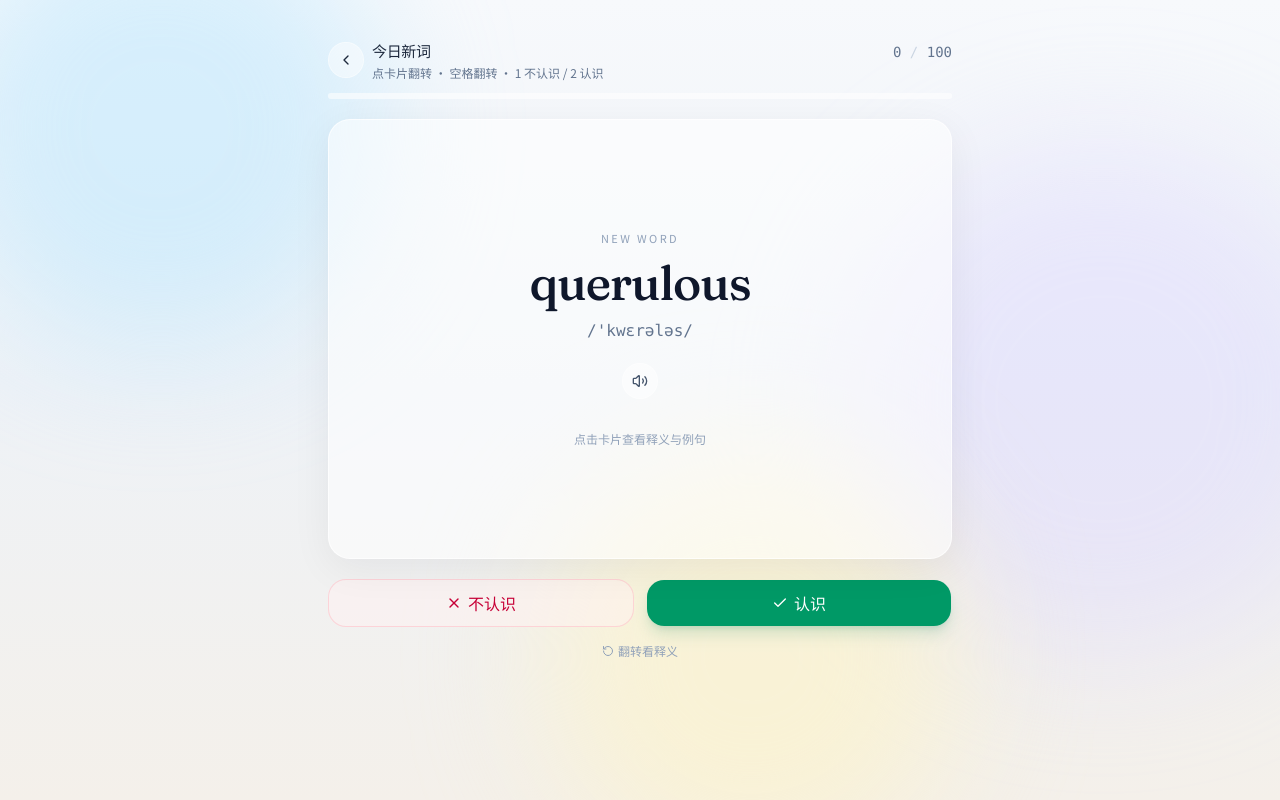
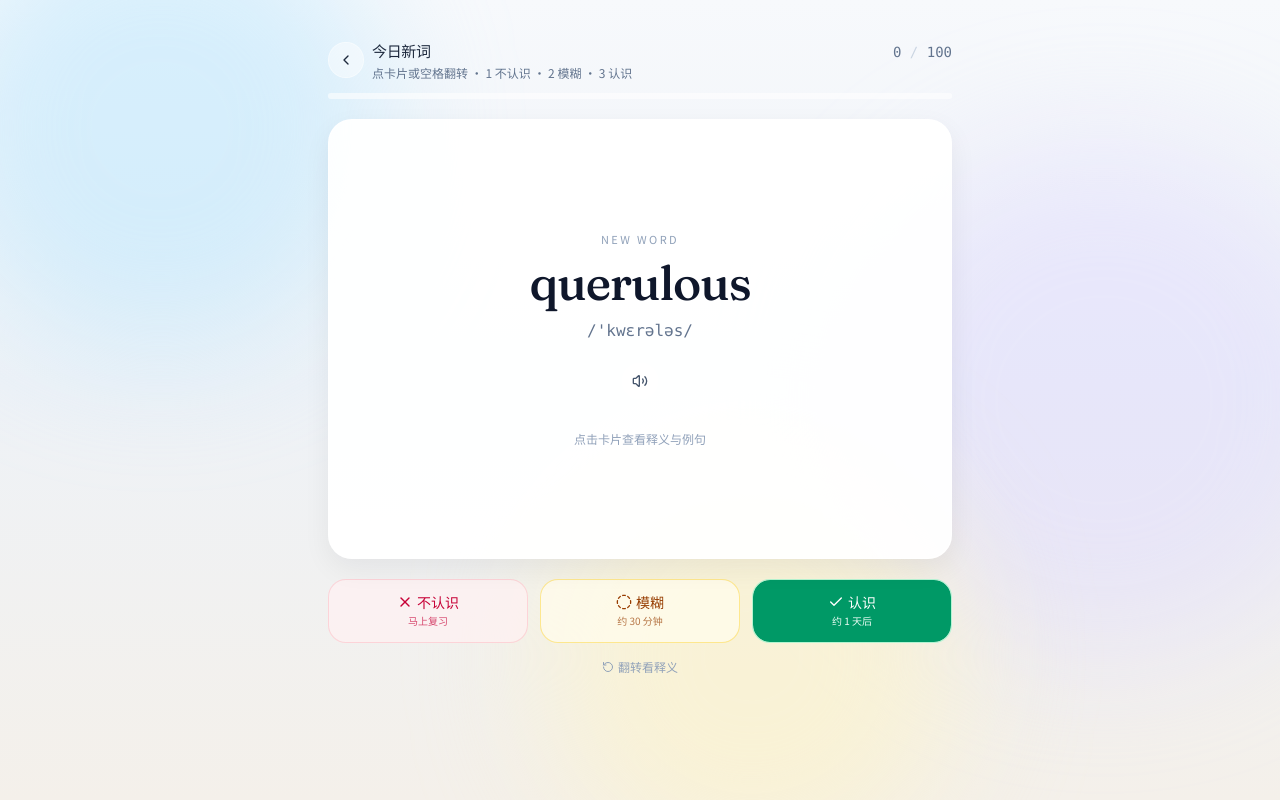
Before and after one commit to jayden-dong411/gre-3000-vocab, a React (Vite) app: page / in a window 1280 px wide. Both pictures are taken after a click on the button "开始背新词". Built offline with nearby package versions, Linux system fonts and the light colour scheme.

Commit message:
Add a fuzzy learn rating and smooth the card flip.
New words can be marked unknown, fuzzy, or known. The flip no longer samples a backdrop blur while it rotates.

Co-authored-by: jayden.dong2025 <jayden.dong2025@outlook.com>

```diff
--- a/src/components/learn-session.tsx
+++ b/src/components/learn-session.tsx
@@ -1,5 +1,5 @@
-import { useEffect, useMemo, useState } from "react"
-import { Check, RotateCcw, X } from "lucide-react"
+import { useEffect, useMemo, useState, type ReactNode } from "react"
+import { Check, CircleDashed, RotateCcw, X } from "lucide-react"
 import { Button } from "@/components/ui/button"
 import { GlassPanel } from "@/components/glass"
 import { SessionHeader } from "@/components/session-header"
@@ -16,7 +16,7 @@ export function LearnSession({ engine }: { engine: VocabEngine }) {
         .filter((id) => !state.todayNewDone.includes(id))
         .map((id) => wordMap.get(id))
         .filter((w): w is Word => Boolean(w)),
-    [state.todayNewDone, state.todayNewIds, wordMap],
+    [state.todayNewDone, state.todayNewIds, wordMap]
   )
   const current = queue[0]
   const [flipWordId, setFlipWordId] = useState<string | null>(null)
@@ -33,10 +33,13 @@ export function LearnSession({ engine }: { engine: VocabEngine }) {
       }
       if (!current) return
       if (e.key === "1" || e.key.toLowerCase() === "x") {
-        markNewWord(current.id, false)
+        markNewWord(current.id, "unknown")
       }
-      if (e.key === "2" || e.key.toLowerCase() === "k") {
-        markNewWord(current.id, true)
+      if (e.key === "2") {
+        markNewWord(current.id, "fuzzy")
+      }
+      if (e.key === "3" || e.key.toLowerCase() === "k") {
+        markNewWord(current.id, "known")
       }
     }
     window.addEventListener("keydown", onKey)
@@ -54,7 +57,7 @@ export function LearnSession({ engine }: { engine: VocabEngine }) {
         <GlassPanel className="px-6 py-12 text-center">
           <p className="font-serif text-2xl text-slate-900">今日新词已完成</p>
           <p className="mt-2 text-sm text-slate-500">
-            不认识的词已经进入复习队列，可以马上做英译中。
+            不认识的词可以马上复习；标成模糊的词大约 30 分钟后再出现。
           </p>
           <div className="mt-6 flex justify-center gap-3">
             <Button
@@ -80,7 +83,7 @@ export function LearnSession({ engine }: { engine: VocabEngine }) {
     <div>
       <SessionHeader
         title="今日新词"
-        subtitle="点卡片翻转 · 空格翻转 · 1 不认识 / 2 认识"
+        subtitle="点卡片或空格翻转 · 1 不认识 · 2 模糊 · 3 认识"
         progress={{ current: todayDone, total: todayTotal }}
         onBack={() => setView("home")}
       />
@@ -102,7 +105,7 @@ export function LearnSession({ engine }: { engine: VocabEngine }) {
           aria-label={flipped ? "显示单词" : "显示释义"}
         >
           <div className="flip-face">
-            <GlassPanel className="flex h-full flex-col items-center justify-center px-6 py-8 text-center">
+            <div className="flip-sheet items-center justify-center px-6 py-8 text-center">
               <p className="text-[11px] tracking-[0.22em] text-slate-400 uppercase">
                 New word
               </p>
@@ -115,14 +118,18 @@ export function LearnSession({ engine }: { engine: VocabEngine }) {
               <div className="mt-5">
                 <SpeakButton text={current.word} />
               </div>
-              <p className="mt-8 text-xs text-slate-400">点击卡片查看释义与例句</p>
-            </GlassPanel>
+              <p className="mt-8 text-xs text-slate-400">
+                点击卡片查看释义与例句
+              </p>
+            </div>
           </div>
           <div className="flip-face flip-back">
-            <GlassPanel className="flex h-full flex-col overflow-y-auto px-5 py-6 sm:px-7">
+            <div className="flip-sheet px-5 py-6 sm:px-7">
               <div className="flex items-start justify-between gap-3">
                 <div>
-                  <h2 className="font-serif text-2xl text-slate-900">{current.word}</h2>
+                  <h2 className="font-serif text-2xl text-slate-900">
+                    {current.word}
+                  </h2>
                   <p className="mt-1 font-mono text-xs text-slate-500">
                     {current.phonetic}
                   </p>
@@ -138,7 +145,7 @@ export function LearnSession({ engine }: { engine: VocabEngine }) {
                 </p>
               ) : null}
               {current.exampleEn ? (
-                <figure className="mt-5 rounded-2xl border border-white/70 bg-white/40 px-4 py-3 text-left">
+                <figure className="mt-5 rounded-2xl border border-slate-200/80 bg-slate-50/80 px-4 py-3 text-left">
                   <blockquote className="text-sm leading-relaxed text-slate-700">
                     {current.exampleEn}
                   </blockquote>
@@ -149,29 +156,33 @@ export function LearnSession({ engine }: { engine: VocabEngine }) {
                   ) : null}
                 </figure>
               ) : null}
-            </GlassPanel>
+            </div>
           </div>
         </div>
       </div>
 
-      <div className="mt-5 grid grid-cols-2 gap-3">
-        <Button
-          type="button"
-          variant="outline"
-          className="h-12 rounded-2xl border-rose-200/80 bg-rose-50/50 text-base text-rose-700 hover:bg-rose-50 active:translate-y-px"
-          onClick={() => markNewWord(current.id, false)}
-        >
-          <X className="size-4" />
-          不认识
-        </Button>
-        <Button
-          type="button"
-          className="h-12 rounded-2xl bg-emerald-600 text-base text-white shadow-lg shadow-emerald-700/15 hover:bg-emerald-500 active:translate-y-px"
-          onClick={() => markNewWord(current.id, true)}
-        >
-          <Check className="size-4" />
-          认识
-        </Button>
+      <div className="mt-5 grid grid-cols-3 gap-2 sm:gap-3">
+        <RatingButton
+          tone="unknown"
+          label="不认识"
+          hint="马上复习"
+          icon={<X className="size-4" />}
+          onClick={() => markNewWord(current.id, "unknown")}
+        />
+        <RatingButton
+          tone="fuzzy"
+          label="模糊"
+          hint="约 30 分钟"
+          icon={<CircleDashed className="size-4" />}
+          onClick={() => markNewWord(current.id, "fuzzy")}
+        />
+        <RatingButton
+          tone="known"
+          label="认识"
+          hint="约 1 天后"
+          icon={<Check className="size-4" />}
+          onClick={() => markNewWord(current.id, "known")}
+        />
       </div>
       <button
         type="button"
@@ -187,3 +198,47 @@ export function LearnSession({ engine }: { engine: VocabEngine }) {
     </div>
   )
 }
+
+function RatingButton({
+  tone,
+  label,
+  hint,
+  icon,
+  onClick,
+}: {
+  tone: "unknown" | "fuzzy" | "known"
+  label: string
+  hint: string
+  icon: ReactNode
+  onClick: () => void
+}) {
+  return (
+    <Button
+      type="button"
+      variant="outline"
+      className={cn(
+        "h-14 flex-col gap-0.5 rounded-2xl px-1 text-sm shadow-none active:translate-y-px sm:h-16",
+        tone === "unknown" &&
+          "border-rose-200/80 bg-rose-50/70 text-rose-700 hover:bg-rose-50",
+        tone === "fuzzy" &&
+          "border-amber-200/90 bg-amber-50/80 text-amber-800 hover:bg-amber-50",
+        tone === "known" &&
+          "border-emerald-200/80 bg-emerald-600 text-white hover:bg-emerald-500"
+      )}
+      onClick={onClick}
+    >
+      <span className="inline-flex items-center gap-1">
+        {icon}
+        {label}
+      </span>
+      <span
+        className={cn(
+          "text-[10px] font-normal",
+          tone === "known" ? "text-emerald-50" : "opacity-70"
+        )}
+      >
+        {hint}
+      </span>
+    </Button>
+  )
+}
--- a/src/hooks/use-vocab.ts
+++ b/src/hooks/use-vocab.ts
@@ -9,6 +9,7 @@ import {
   stageAfterCorrect,
   stageAfterLearn,
   stageAfterWrong,
+  type LearnRating,
 } from "@/lib/srs"
 import {
   clampDaily,
@@ -26,7 +27,7 @@ export function useVocabEngine() {
   const [status, setStatus] = useState<"loading" | "ready" | "error">("loading")
   const [error, setError] = useState<string | null>(null)
   const [state, setState] = useState<AppState>(() =>
-    typeof window === "undefined" ? defaultState() : loadState(),
+    typeof window === "undefined" ? defaultState() : loadState()
   )
   const [view, setView] = useState<View>("home")
   const [now, setNow] = useState(() => Date.now())
@@ -67,13 +68,10 @@ export function useVocabEngine() {
     return map
   }, [words])
 
-  const dueIds = useMemo(
-    () => dueCardIds(state.cards, now),
-    [state.cards, now],
-  )
+  const dueIds = useMemo(() => dueCardIds(state.cards, now), [state.cards, now])
 
   const todayRemaining = state.todayNewIds.filter(
-    (id) => !state.todayNewDone.includes(id),
+    (id) => !state.todayNewDone.includes(id)
   ).length
   const todayTotal = state.todayNewIds.length
   const todayDone = state.todayNewDone.length
@@ -83,21 +81,22 @@ export function useVocabEngine() {
       const dailyTarget = clampDaily(n)
       persist(ensureTodayQueue({ ...state, dailyTarget }, words))
     },
-    [persist, state, words],
+    [persist, state, words]
   )
 
   const markNewWord = useCallback(
-    (id: string, known: boolean) => {
+    (id: string, rating: LearnRating) => {
       const t = Date.now()
-      const stage = stageAfterLearn(known)
+      const stage = stageAfterLearn(rating)
       const card: WordCard = {
         stage,
-        nextReviewAt: known ? scheduleAt(stage, DEFAULT_EASE, t) : 0,
+        nextReviewAt:
+          rating === "unknown" ? 0 : scheduleAt(stage, DEFAULT_EASE, t),
         ease: DEFAULT_EASE,
         wrongCount: 0,
         correctCount: 0,
         introducedAt: t,
-        known,
+        known: rating === "known",
       }
       const introduced = state.introduced.includes(id)
         ? state.introduced
@@ -111,10 +110,10 @@ export function useVocabEngine() {
           introduced,
           todayNewDone,
           cards: { ...state.cards, [id]: card },
-        }),
+        })
       )
     },
-    [persist, state],
+    [persist, state]
   )
 
   const answerReview = useCallback(
@@ -141,10 +140,10 @@ export function useVocabEngine() {
         touchStreak({
           ...state,
           cards: { ...state.cards, [id]: card },
-        }),
+        })
       )
     },
-    [persist, state],
+    [persist, state]
   )
 
   const resetProgress = useCallback(() => {
--- a/src/index.css
+++ b/src/index.css
@@ -135,7 +135,7 @@
 }
 
 .flip-scene {
-  perspective: 1400px;
+  perspective: 1200px;
 }
 
 .flip-card {
@@ -147,7 +147,9 @@
   background: transparent;
   cursor: pointer;
   transform-style: preserve-3d;
-  transition: transform 0.62s cubic-bezier(0.22, 1, 0.36, 1);
+  -webkit-transform-style: preserve-3d;
+  transition: transform 0.4s cubic-bezier(0.25, 0.8, 0.25, 1);
+  will-change: transform;
 }
 
 .flip-card.is-flipped {
@@ -157,14 +159,28 @@
 .flip-face {
   position: absolute;
   inset: 0;
+  border-radius: 1.5rem;
   backface-visibility: hidden;
   -webkit-backface-visibility: hidden;
-}
-
-.flip-face > * {
-  height: 100%;
 }
 
 .flip-back {
   transform: rotateY(180deg);
 }
+
+.flip-sheet {
+  display: flex;
+  height: 100%;
+  flex-direction: column;
+  overflow: auto;
+  border-radius: inherit;
+  border: 1px solid rgb(255 255 255 / 0.82);
+  background-color: rgb(255 255 255 / 0.94);
+  box-shadow: 0 10px 28px rgb(15 23 42 / 0.06);
+}
+
+@media (prefers-reduced-motion: reduce) {
+  .flip-card {
+    transition: none;
+  }
+}
--- a/src/lib/srs.ts
+++ b/src/lib/srs.ts
@@ -31,16 +31,24 @@ export function clampStage(stage: number): number {
 export function scheduleAt(
   stage: number,
   ease: number,
-  now = Date.now(),
+  now = Date.now()
 ): number {
   const base = SRS_INTERVALS_MS[clampStage(stage)]
   const factor = Math.max(1.3, ease) / DEFAULT_EASE
   return now + Math.round(base * factor)
 }
 
-/** Self-rated “I know this” starts further along the curve. */
-export function stageAfterLearn(known: boolean): number {
-  return known ? 3 : 0
+/** Self-rating while learning a new word. */
+export type LearnRating = "unknown" | "fuzzy" | "known"
+
+/**
+ * Where a new word enters the curve:
+ * 不认识 → stage 0 (due immediately), 模糊 → stage 1 (~30 min), 认识 → stage 3 (~1 day).
+ */
+export function stageAfterLearn(rating: LearnRating): number {
+  if (rating === "known") return 3
+  if (rating === "fuzzy") return 1
+  return 0
 }
 
 /** Correct multiple-choice: advance one stage. */
```
Also changed, not shown: src/components/home-dashboard.tsx (+19 -7 lines), 1 other file (tests, documents, lock files or other folders).
